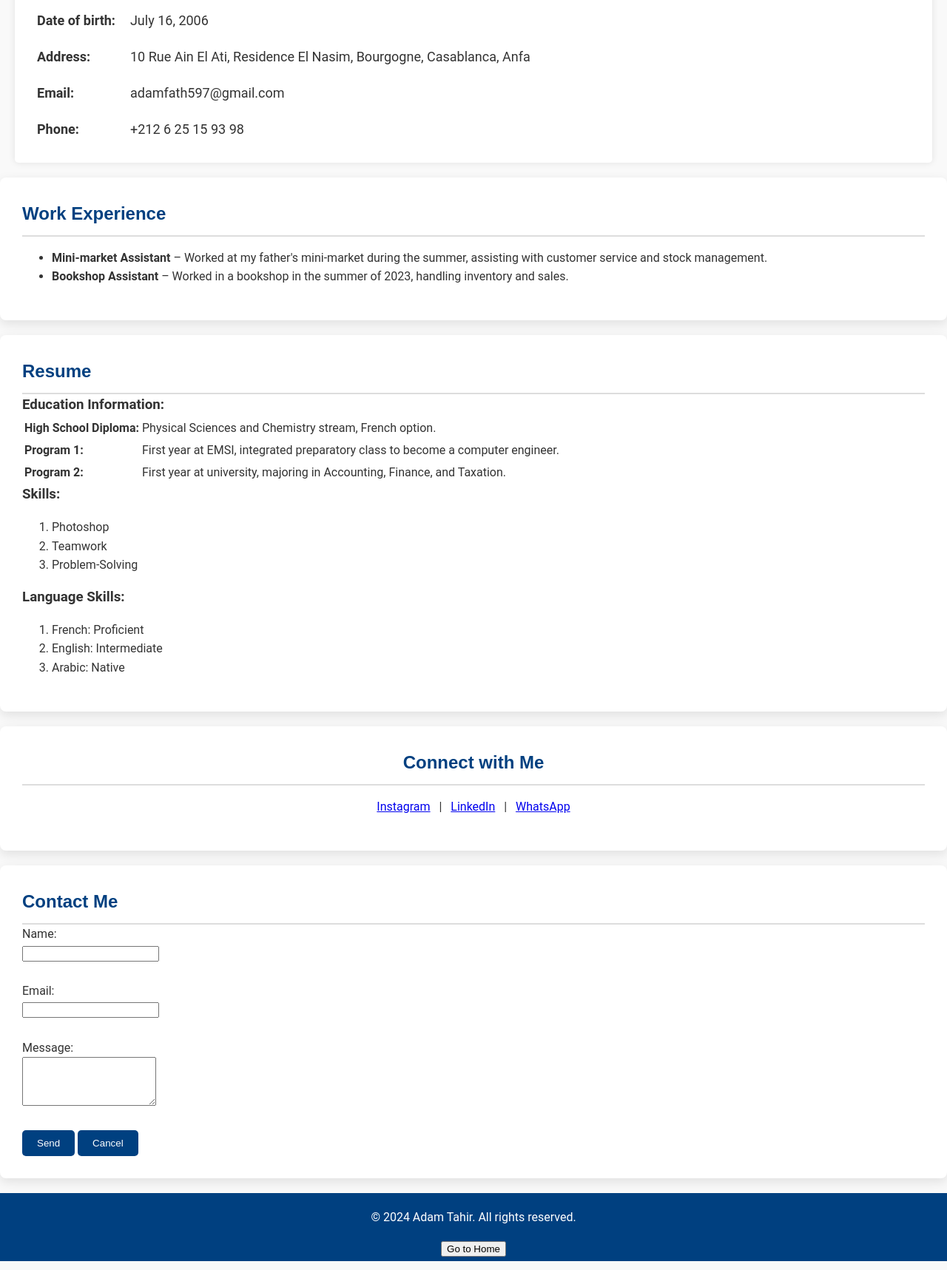
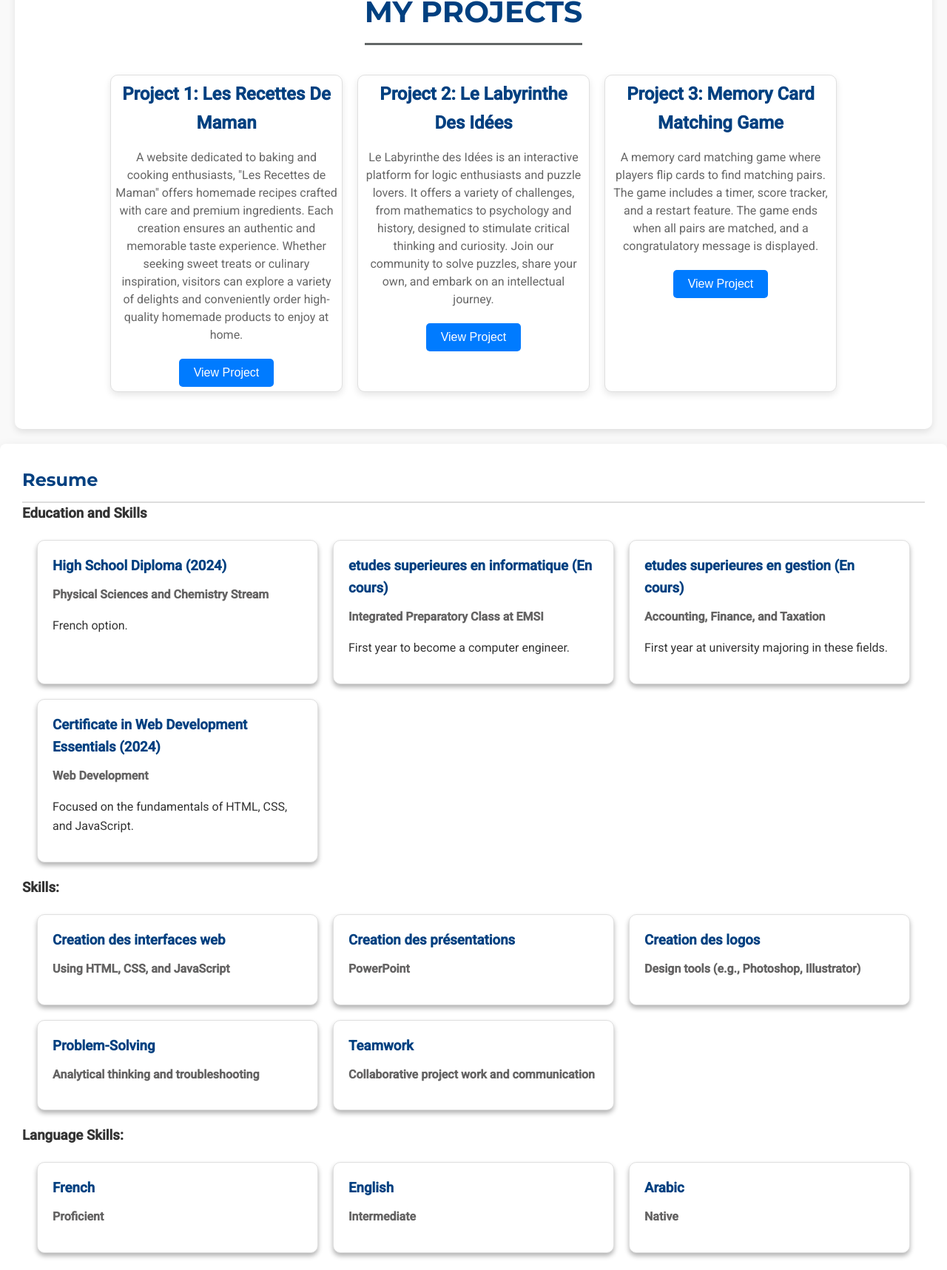
Before and after one commit to adam-t16/adam-t16-adam-t16.github.io, a plain HTML site: page index.html in a window 1280 px wide. Shown: the part 788-2505 px from the top of the page at 74% size. Drawn offline with Linux system fonts and the light colour scheme.

Commit message:
Update index.html

```diff
--- a/index.html
+++ b/index.html
@@ -3,6 +3,8 @@
   <head>
     <title>Adam Tahir's Portfolio</title>
     <link rel="stylesheet" href="style.css" />
+    <link href="https://fonts.googleapis.com/css2?family=Roboto:wght@400;500&family=Montserrat:wght@700&display=swap" rel="stylesheet">
+
   </head>
   <body>
     <header>
@@ -13,7 +15,7 @@
         <nav>
           <a href="#home">Home</a> &nbsp; | &nbsp;
           <a href="#about">About</a> &nbsp; | &nbsp;
-          <a href="#work">Work</a> &nbsp; | &nbsp;
+          <a href="#projects">Projects</a> &nbsp; | &nbsp;
           <a href="#resume">Resume</a> &nbsp; | &nbsp;
           <a href="#contact">Contact</a>
         </nav>
@@ -24,9 +26,7 @@
       <section id="home">
         <center>
           <h1>Hello!</h1>
-          <h2>
-            I'm Adam Tahir, a student in the web development field at GomyCode.
-          </h2>
+          <h2>I'm Adam Tahir, a Front-End Developer.</h2>
         </center>
       </section>
 
@@ -48,28 +48,10 @@
           of the industry. I am eager to learn, collaborate with my peers, and
           contribute to innovative projects that can have a positive impact.
         </p>
-        <center>
-          <img
-            src="adam_photo.jpeg"
-            alt="Adam Tahir's Photo"
-            width="200"
-            height="270"
-          />
-        </center>
         <table cellpadding="10" cellspacing="0" style="font-size: 18px">
           <tr>
             <td style="font-weight: bold">Name:</td>
             <td>Adam Tahir</td>
-          </tr>
-          <tr>
-            <td style="font-weight: bold">Date of birth:</td>
-            <td>July 16, 2006</td>
-          </tr>
-          <tr>
-            <td style="font-weight: bold">Address:</td>
-            <td>
-              10 Rue Ain El Ati, Residence El Nasim, Bourgogne, Casablanca, Anfa
-            </td>
           </tr>
           <tr>
             <td style="font-weight: bold">Email:</td>
@@ -82,105 +64,131 @@
         </table>
       </section>
 
-      <section id="work">
-        <h2>Work Experience</h2>
-        <ul>
-          <li>
-            <strong>Mini-market Assistant</strong> – Worked at my father's
-            mini-market during the summer, assisting with customer service and
-            stock management.
-          </li>
-          <li>
-            <strong>Bookshop Assistant</strong> – Worked in a bookshop in the
-            summer of 2023, handling inventory and sales.
-          </li>
-        </ul>
+      <section id="projects">
+        <center>
+            <h2>My Projects</h2>
+        </center>
+        <div class="project-container">
+            <div class="project">
+                <h3>Project 1: Les Recettes de Maman </h3>
+                <p>
+                    A website dedicated to baking and cooking enthusiasts, "Les Recettes de Maman" offers homemade recipes crafted with care and premium ingredients. Each creation ensures an authentic and memorable taste experience. Whether seeking sweet treats or culinary inspiration, visitors can explore a variety of delights and conveniently order high-quality homemade products to enjoy at home.
+                </p>
+                <button><a href="https://adam-t16.github.io/LES-RECETTES-DE-MAMAN/" target="_blank">View Project</a></button>
+            </div>
+            <div class="project">
+                <h3>Project 2: Le Labyrinthe des Idées</h3>
+                <p>
+                    Le Labyrinthe des Idées is an interactive platform for logic enthusiasts and puzzle lovers. It offers a variety of challenges, from mathematics to psychology and history, designed to stimulate critical thinking and curiosity. Join our community to solve puzzles, share your own, and embark on an intellectual journey.
+                </p>
+                <button><a href="https://adam-t16.github.io/Labyrinthe-des-Idees/" target="_blank">View Project</a></button>
+            </div>
+            <div class="project">
+                <h3>Project 3: Memory Card Matching Game</h3>
+                <p>
+                    A memory card matching game where players flip cards to find matching pairs. The game includes a timer, score tracker, and a restart feature. The game ends when all pairs are matched, and a congratulatory message is displayed.
+                </p>
+                <button><a href="https://adam-t16.github.io/CARD_MATCHING/" target="_blank">View Project</a></button>
+            </div>
+        </div>
     </section>
+
 
       <section id="resume">
         <h2>Resume</h2>
-        <h3>Education Information:</h3>
-        <table>
-          <tr>
-            <td style="font-weight: bold">High School Diploma:</td>
-            <td>Physical Sciences and Chemistry stream, French option.</td>
-          </tr>
-          <tr>
-            <td style="font-weight: bold">Program 1:</td>
-            <td>
-              First year at EMSI, integrated preparatory class to become a
-              computer engineer.
-            </td>
-          </tr>
-          <tr>
-            <td style="font-weight: bold">Program 2:</td>
-            <td>
-              First year at university, majoring in Accounting, Finance, and
-              Taxation.
-            </td>
-          </tr>
-        </table>
-
+          <h3>Education and Skills</h3>
+          <div class="container">
+            <div class="card">
+              <h3>High School Diploma (2024) </h3>
+              <h4>Physical Sciences and Chemistry Stream</h4>
+              <p>French option.</p>
+            </div>
+            <div class="card">
+              <h3>etudes superieures en informatique (En cours) </h3>
+              <h4>Integrated Preparatory Class at EMSI</h4>
+              <p>First year to become a computer engineer.</p>
+            </div>
+            <div class="card">
+              <h3>etudes superieures en gestion (En cours) </h3>
+              <h4>Accounting, Finance, and Taxation</h4>
+              <p>First year at university majoring in these fields.</p>
+            </div>
+            <div class="card">
+              <h3>Certificate in Web Development Essentials (2024) </h3>
+              <h4>Web Development</h4>
+              <p>Focused on the fundamentals of HTML, CSS, and JavaScript.</p>
+            </div>
+          </div>
           <h3>Skills:</h3>
-        <ol>
-          <li>Photoshop</li>
-          <li>Teamwork</li>
-          <li>Problem-Solving</li>
-        </ol>
+          <div class="container">
+              <div class="card">
+                  <h3>Creation des interfaces web</h3>
+                  <h4>Using HTML, CSS, and JavaScript</h4>
+              </div>
+              <div class="card">
+                  <h3>Creation des présentations</h3>
+                  <h4>PowerPoint</h4>
+              </div>
+              <div class="card">
+                  <h3>Creation des logos</h3>
+                  <h4>Design tools (e.g., Photoshop, Illustrator)</h4>
+              </div>
+              <div class="card">
+                  <h3>Problem-Solving</h3>
+                  <h4>Analytical thinking and troubleshooting</h4>
+              </div>
+              <div class="card">
+                  <h3>Teamwork</h3>
+                  <h4>Collaborative project work and communication</h4>
+              </div>
+          </div>
 
         <h3>Language Skills:</h3>
-        <ol>
-          <li>French: Proficient</li>
-          <li>English: Intermediate</li>
-          <li>Arabic: Native</li>
-        </ol>
+<div class="container">
+    <div class="card">
+        <h3>French</h3>
+        <h4>Proficient</h4>
+    </div>
+    <div class="card">
+        <h3>English</h3>
+        <h4>Intermediate</h4>
+    </div>
+    <div class="card">
+        <h3>Arabic</h3>
+        <h4>Native</h4>
+    </div>
+</div>
+
       </section>
-
-      <section id="connect">
+      <section id="contact">
         <center>
-          <h2>Connect with Me</h2>
-          <p>
+        <h2>Contact Me</h2>
+        <p>Connect with me on social media:</p>
+      </center>
+        <div class="social-links">
           <a
             href="https://www.instagram.com/adamt_16/profilecard/?igsh=cmVqd2NnY3V0c3Vj"
             target="_blank"
+            class="social-btn instagram"
             >Instagram</a
           >
-            &nbsp; | &nbsp;
+          <a
+            href="https://wa.me/qr/LPB7DFLFGTHXB1"
+            target="_blank"
+            class="social-btn whatsapp"
+            >WhatsApp</a>
             <a
               href="https://www.linkedin.com/in/adam-tahir-095ba9324/"
               target="_blank"
+              class="social-btn linkedin"
               >LinkedIn</a
             >
-            &nbsp; | &nbsp;
-            <a href="https://wa.me/qr/LPB7DFLFGTHXB1" target="_blank"
-              >WhatsApp</a
-            >
-          </p>
-        </center>
-      </section>
-
-      <section id="contact">
-        <h2>Contact Me</h2>
-        <form action="#" method="POST">
-          <label for="name">Name:</label><br />
-          <input type="text" id="name" name="name" required /><br /><br />
-
-          <label for="email">Email:</label><br />
-          <input type="email" id="email" name="email" required /><br /><br />
-
-          <label for="message">Message:</label><br />
-          <textarea id="message" name="message" rows="4" required></textarea
-          ><br /><br />
-
-          <input type="submit" value="Send" />
-          <input type="reset" value="Cancel" />
-        </form>
+        </div>
       </section>
     </main>
 
     <footer>
       <p>&copy; 2024 Adam Tahir. All rights reserved.</p>
-      <button onclick="window.location.href='#home';">Go to Home</button>
     </footer>
   </body>
 </html>
```
Lines whose indentation alone changed are shown as unchanged.
